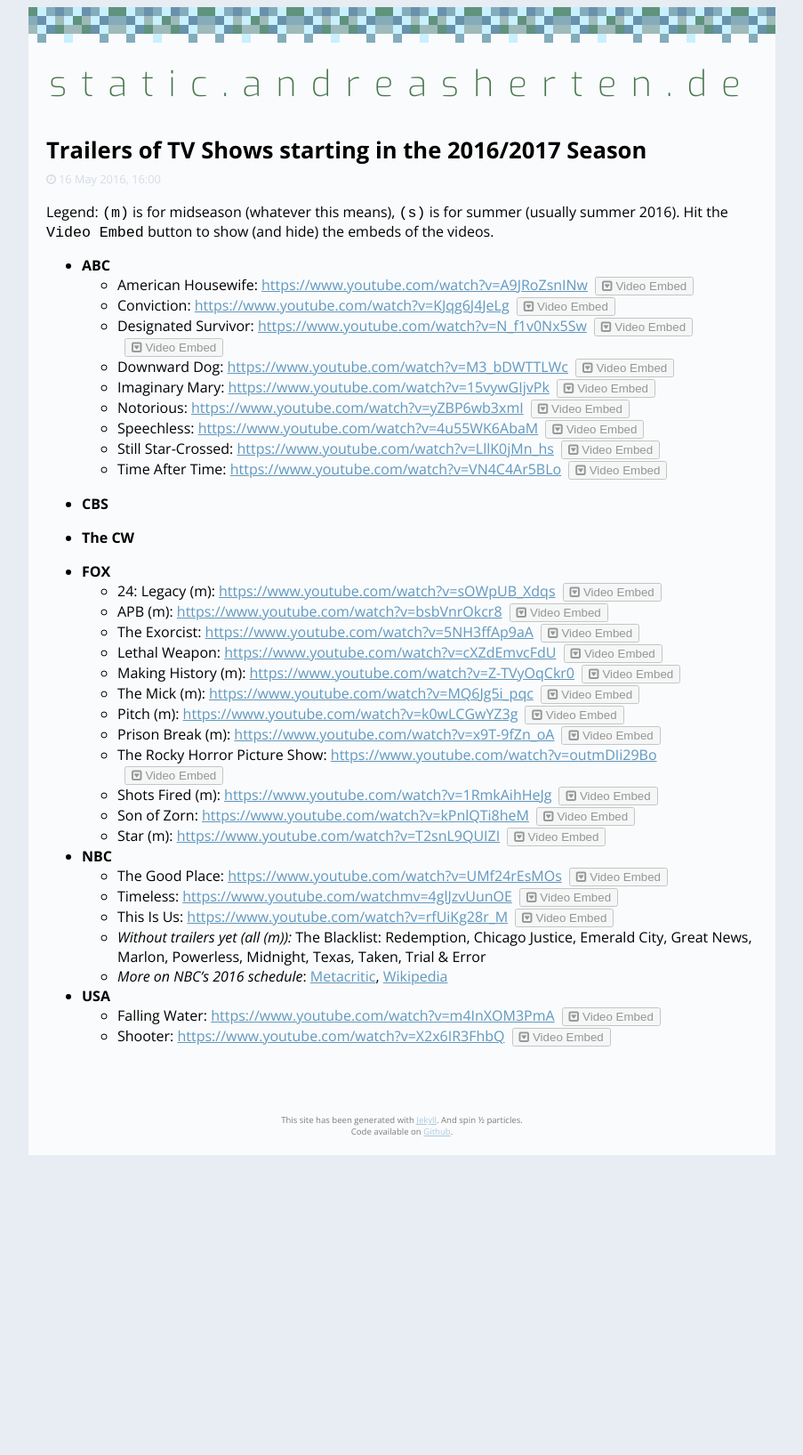
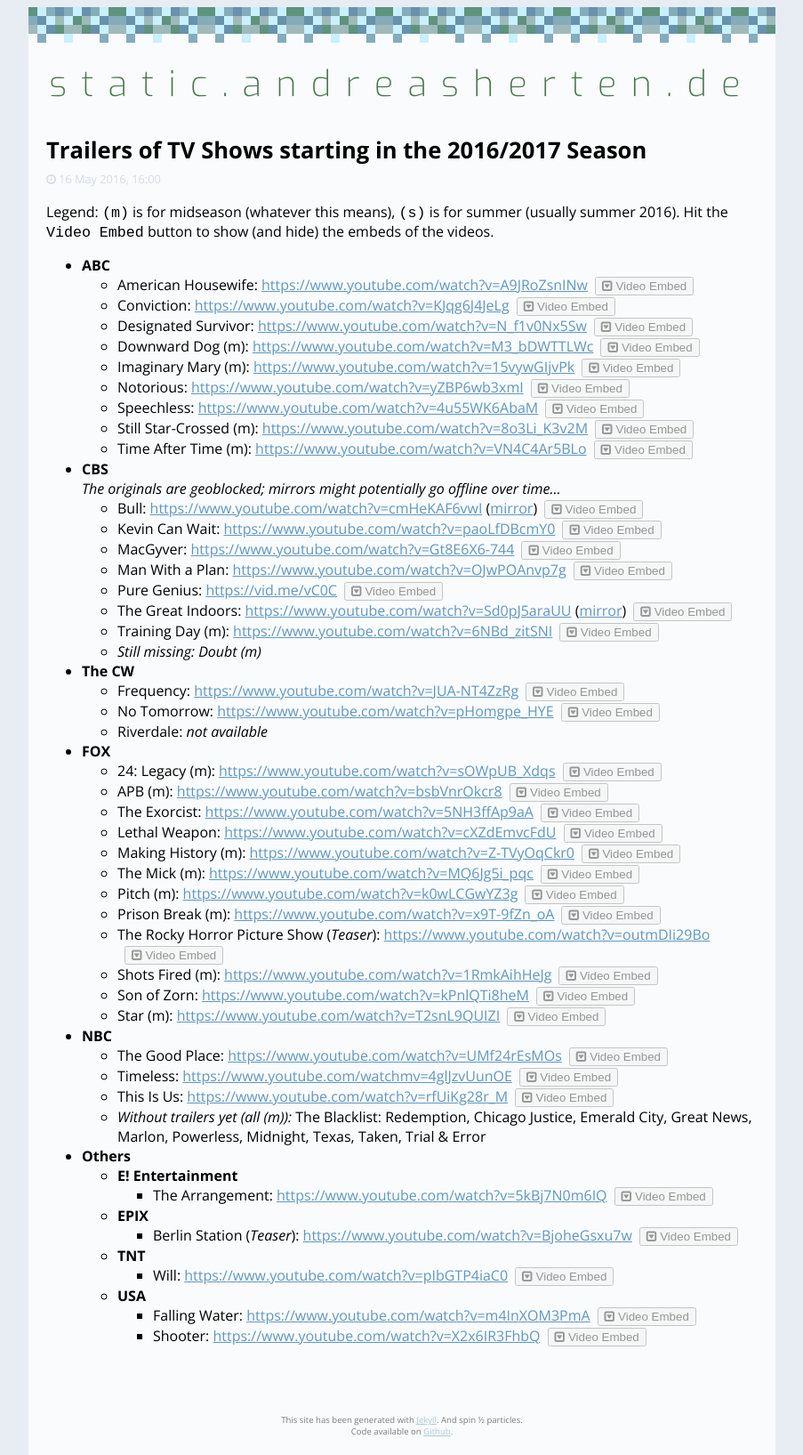
Before and after one commit to AndiH/static.andreasherten.de, a Jekyll site: the page built from _posts/2016-05-16-tv-show-trailer-2016.markdown, in a window 1280 px wide. Shown: the whole page at 89% size, without its empty margins (188-1091 px from the left). Built offline with Jekyll 4.4.1, drawn with Linux system fonts in a browser that asks for light colours; nearby versions of some CDN libraries; before the commit the page ends 1298 px from its top, so only the background shows below that.

Commit message:
Complete list of trailers

```diff
--- a/_posts/2016-05-16-tv-show-trailer-2016.markdown
+++ b/_posts/2016-05-16-tv-show-trailer-2016.markdown
@@ -18,20 +18,33 @@ title: Trailers of TV Shows starting in the 2016/2017 Season
 
 Legend: `(m)` is for midseason (whatever this means), `(s)` is for summer (usually summer 2016). Hit the `Video Embed` button to show (and hide) the embeds of the videos.
 
+
 * **ABC**
     - American Housewife: [https://www.youtube.com/watch?v=A9JRoZsnINw](https://www.youtube.com/watch?v=A9JRoZsnINw)
     - Conviction: [https://www.youtube.com/watch?v=KJqg6J4JeLg](https://www.youtube.com/watch?v=KJqg6J4JeLg)
     - Designated Survivor: [https://www.youtube.com/watch?v=N_f1v0Nx5Sw](https://www.youtube.com/watch?v=N_f1v0Nx5Sw)
-    - Downward Dog: [https://www.youtube.com/watch?v=M3_bDWTTLWc](https://www.youtube.com/watch?v=M3_bDWTTLWc)
-    - Imaginary Mary: [https://www.youtube.com/watch?v=15vywGIjvPk](https://www.youtube.com/watch?v=15vywGIjvPk)
+    - Downward Dog (m): [https://www.youtube.com/watch?v=M3_bDWTTLWc](https://www.youtube.com/watch?v=M3_bDWTTLWc)
+    - Imaginary Mary (m): [https://www.youtube.com/watch?v=15vywGIjvPk](https://www.youtube.com/watch?v=15vywGIjvPk)
     - Notorious: [https://www.youtube.com/watch?v=yZBP6wb3xmI](https://www.youtube.com/watch?v=yZBP6wb3xmI)
     - Speechless: [https://www.youtube.com/watch?v=4u55WK6AbaM](https://www.youtube.com/watch?v=4u55WK6AbaM)
-    - Still Star-Crossed: [https://www.youtube.com/watch?v=LllK0jMn_hs](https://www.youtube.com/watch?v=LllK0jMn_hs)
-    - Time After Time: [https://www.youtube.com/watch?v=VN4C4Ar5BLo](https://www.youtube.com/watch?v=VN4C4Ar5BLo)
+    - Still Star-Crossed (m): [https://www.youtube.com/watch?v=8o3Li_K3v2M](https://www.youtube.com/watch?v=8o3Li_K3v2M)
+    - Time After Time (m): [https://www.youtube.com/watch?v=VN4C4Ar5BLo](https://www.youtube.com/watch?v=VN4C4Ar5BLo)
 
 * **CBS**
+    *The originals are geoblocked; mirrors might potentially go offline over time…*
+    - Bull: [https://www.youtube.com/watch?v=cmHeKAF6vwI](https://www.youtube.com/watch?v=cmHeKAF6vwI) ([mirror](https://www.youtube.com/watch?v=wNc4AZRZxAs))
+    - Kevin Can Wait: [https://www.youtube.com/watch?v=paoLfDBcmY0](https://www.youtube.com/watch?v=paoLfDBcmY0)
+    - MacGyver: [https://www.youtube.com/watch?v=Gt8E6X6-744](https://www.youtube.com/watch?v=Gt8E6X6-744)
+    - Man With a Plan: [https://www.youtube.com/watch?v=OJwPOAnvp7g](https://www.youtube.com/watch?v=OJwPOAnvp7g)
+    - Pure Genius: [https://vid.me/vC0C](https://vid.me/vC0C)
+    - The Great Indoors: [https://www.youtube.com/watch?v=Sd0pJ5araUU](https://www.youtube.com/watch?v=Sd0pJ5araUU) ([mirror](https://www.youtube.com/watch?v=sMij2R-XL9E))
+    - Training Day (m): [https://www.youtube.com/watch?v=6NBd_zitSNI](https://www.youtube.com/watch?v=6NBd_zitSNI)
+    - *Still missing: Doubt (m)*
 
 * **The CW**
+     - Frequency: [https://www.youtube.com/watch?v=JUA-NT4ZzRg](https://www.youtube.com/watch?v=JUA-NT4ZzRg)
+     - No Tomorrow: [https://www.youtube.com/watch?v=pHomgpe_HYE](https://www.youtube.com/watch?v=pHomgpe_HYE)
+     - Riverdale: *not available*
 
 * **FOX**
     - 24: Legacy (m): [https://www.youtube.com/watch?v=sOWpUB_Xdqs](https://www.youtube.com/watch?v=sOWpUB_Xdqs)
@@ -42,7 +55,7 @@ Legend: `(m)` is for midseason (whatever this means), `(s)` is for summer (usual
     - The Mick (m): [https://www.youtube.com/watch?v=MQ6Jg5i_pqc](https://www.youtube.com/watch?v=MQ6Jg5i_pqc)
     - Pitch (m): [https://www.youtube.com/watch?v=k0wLCGwYZ3g](https://www.youtube.com/watch?v=k0wLCGwYZ3g)
     - Prison Break (m): [https://www.youtube.com/watch?v=x9T-9fZn_oA](https://www.youtube.com/watch?v=x9T-9fZn_oA)
-    - The Rocky Horror Picture Show: [https://www.youtube.com/watch?v=outmDIi29Bo](https://www.youtube.com/watch?v=outmDIi29Bo)
+    - The Rocky Horror Picture Show (*Teaser*): [https://www.youtube.com/watch?v=outmDIi29Bo](https://www.youtube.com/watch?v=outmDIi29Bo)
     - Shots Fired (m): [https://www.youtube.com/watch?v=1RmkAihHeJg](https://www.youtube.com/watch?v=1RmkAihHeJg)
     - Son of Zorn: [https://www.youtube.com/watch?v=kPnlQTi8heM](https://www.youtube.com/watch?v=kPnlQTi8heM)
     - Star (m): [https://www.youtube.com/watch?v=T2snL9QUIZI](https://www.youtube.com/watch?v=T2snL9QUIZI)
@@ -52,11 +65,17 @@ Legend: `(m)` is for midseason (whatever this means), `(s)` is for summer (usual
     - Timeless: [https://www.youtube.com/watchmv=4glJzvUunOE](https://www.youtube.com/watch?v=4glJzvUunOE)
     - This Is Us: [https://www.youtube.com/watch?v=rfUiKg28r_M](https://www.youtube.com/watch?v=rfUiKg28r_M)
     - *Without trailers yet (all (m)):* The Blacklist: Redemption, Chicago Justice, Emerald City, Great News, Marlon, Powerless, Midnight, Texas, Taken, Trial & Error
-    - *More on NBC's 2016 schedule*: [Metacritic](http://www.metacritic.com/feature/nbc-new-shows-and-schedule-fall-2016), [Wikipedia](https://en.wikipedia.org/wiki/2016%E2%80%9317_United_States_network_television_schedule#NBC)
 
-* **USA**
-    - Falling Water: [https://www.youtube.com/watch?v=m4InXOM3PmA](https://www.youtube.com/watch?v=m4InXOM3PmA)
-    - Shooter: [https://www.youtube.com/watch?v=X2x6IR3FhbQ](https://www.youtube.com/watch?v=X2x6IR3FhbQ)
++ **Others**
+    * **E! Entertainment**
+        - The Arrangement: [https://www.youtube.com/watch?v=5kBj7N0m6IQ](https://www.youtube.com/watch?v=5kBj7N0m6IQ)
+    * **EPIX**
+        - Berlin Station (*Teaser*): [https://www.youtube.com/watch?v=BjoheGsxu7w](https://www.youtube.com/watch?v=BjoheGsxu7w)
+    * **TNT**
+        - Will: [https://www.youtube.com/watch?v=pIbGTP4iaC0](https://www.youtube.com/watch?v=pIbGTP4iaC0)
+    * **USA**
+        - Falling Water: [https://www.youtube.com/watch?v=m4InXOM3PmA](https://www.youtube.com/watch?v=m4InXOM3PmA)
+        - Shooter: [https://www.youtube.com/watch?v=X2x6IR3FhbQ](https://www.youtube.com/watch?v=X2x6IR3FhbQ)
 
 <script src="//ajax.googleapis.com/ajax/libs/jquery/1.11.1/jquery.min.js"></script>
 <script>
@@ -71,11 +90,18 @@ function generateButtonIgn(obj) {
     id = id[id.length - 1];
     return '<button class="embed notActive ign" id="' + id + '" rel="' + link + '"><i class="fa fa-caret-square-o-down"></i>Video Embed</button>';
 }
+function generateButtonIgn(obj) {
+    var link = obj.find("a").attr("href");
+    var id = link.split("/");
+    id = id[id.length - 1];
+    return '<button class="embed notActive vidme" id="' + id + '" rel="' + link + '"><i class="fa fa-caret-square-o-down"></i>Video Embed</button>';
+}
 
 function generateEmbedCode(obj) {
     var embedString;
     if (obj.hasClass("youtube")) embedString = generateEmbedCodeYt(obj);
     if (obj.hasClass("ign")) embedString = generateEmbedCodeIgn(obj);
+    if (obj.hasClass("vidme")) embedString = generateEmbedCodeVidme(obj);
 
     return embedString;
 }
@@ -90,14 +116,22 @@ function generateEmbedCodeIgn(obj) {
     return '<iframe id="if' + id + '" width="560" height="315" src="http://widgets.ign.com/video/embed/content.html?url='
     + url + '" frameborder="0" allowfullscreen></iframe>';
 }
+function generateEmbedCodeVidme(obj) {
+    var id = obj.attr("id");
+    return '<iframe id="if' + id + '" width="560" height="315" src="https://vid.me/e/' + id + '" frameborder= "0" allowfullscreen></iframe>';
+}
 
 jQuery(document).ready(function($) {
-	$("ul li ul li").each(function() {
+    // $("ul li ul li").each(function() {
+	$("ul li ul li").not($("ul li ul li").has($("ul li ul li ul li"))).each(function() {  // fix for sub-lists
 		var elementContent = $(this).text();
 		if (elementContent.indexOf('youtube') > -1) {
 			$(this).append(generateButtonYt($(this))) ;
 		}
-        if (elementContent.indexOf('ign') > -1) {
+        // if (elementContent.indexOf('ign') > -1) {
+        //     $(this).append(generateButtonIgn($(this)));
+        // }
+        if (elementContent.indexOf('vid') > -1) {
             $(this).append(generateButtonIgn($(this)));
         }
 	});
```
